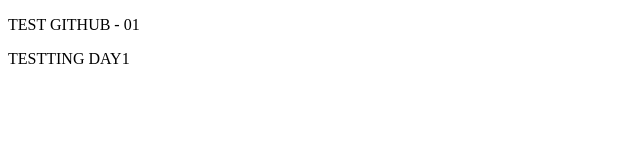
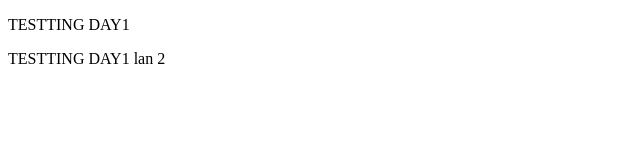
Before and after one commit to datistmartec/test-github-01, a plain HTML site: page index.html in a window 1280 px wide. Shown: the full height of the page, 0-640 px from the left. Drawn offline with Linux system fonts and the light colour scheme.

Commit message:
test day1 2nd

```diff
--- a/index.html
+++ b/index.html
@@ -7,7 +7,7 @@
   <link rel="stylesheet" href="style.css">
 </head>
 <body>
-  <p>TEST GITHUB - 01</p>
   <p>TESTTING DAY1</p>
+  <p>TESTTING DAY1 lan 2</p>
 </body>
 </html>
```
